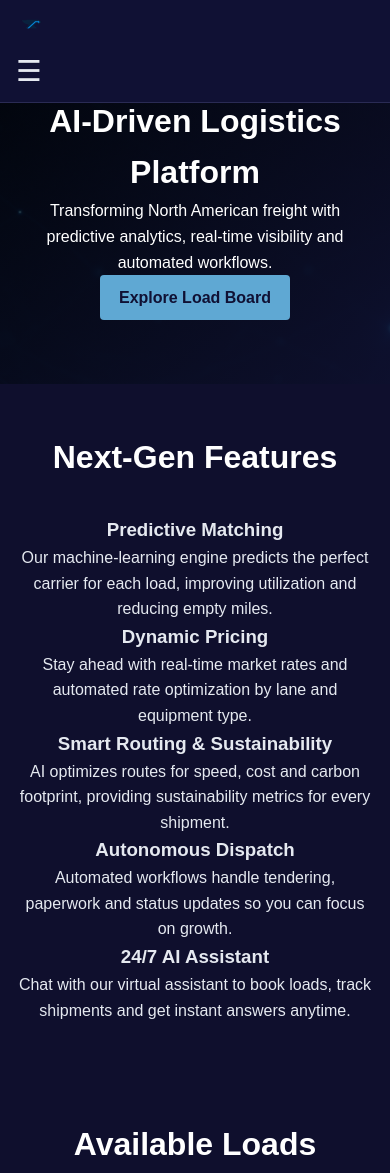
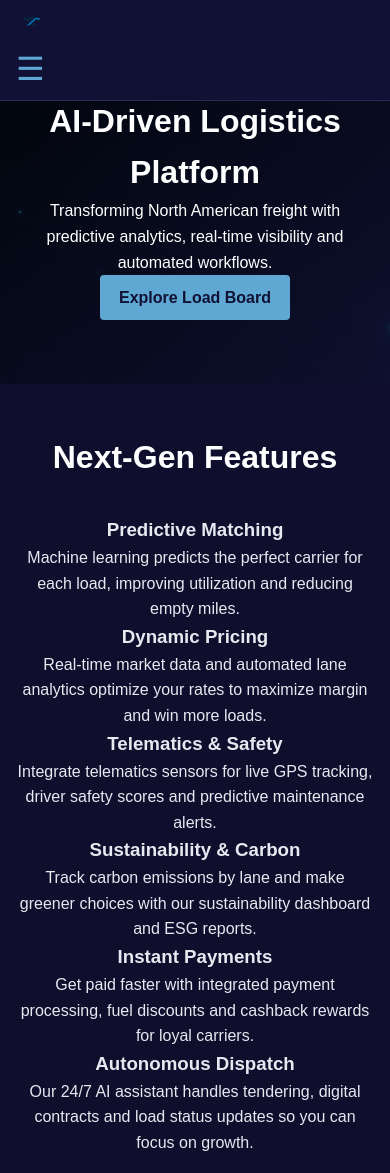
Before and after one commit to keelan910/Black-Forge-Logistics, a website: page index.html in a window 390 px wide. Shown: the top 1173 px of the page. Drawn offline with Linux system fonts and the light colour scheme.

Commit message:
Revamp UI: smaller header, menu, centered content; updated features & subscription form.
Refined navigation with dropdown menu and smaller header, centered all content. Updated features list and pricing to showcase AI capabilities, sustainability, payments, telematics, and carbon tracking. Added subscription form for carriers to collect necessary information before payment. Enhanced mobile responsiveness and ensured links direct to the correct pages.

```diff
--- a/index.html
+++ b/index.html
@@ -13,15 +13,15 @@
       <a href="index.html" class="nav-logo"><img src="logo.png" alt="Black Forge Logistics Logo"></a>
       <div class="menu-toggle" onclick="toggleMenu()">&#9776;</div>
       <ul class="nav-links">
-        <li><a href="#features">Features</a></li>
-        <li><a href="#loads">Load Board</a></li>
-        <li><a href="#why">Why Us</a></li>
-        <li><a href="#pricing">Pricing</a></li>
+        <li><a href="index.html#features">Features</a></li>
+        <li><a href="index.html#loads">Load Board</a></li>
+        <li><a href="index.html#why">Why Us</a></li>
+        <li><a href="index.html#pricing">Pricing</a></li>
         <li><a href="shipper.html">Shippers</a></li>
         <li><a href="carrier.html">Carriers</a></li>
         <li><a href="ai.html">AI Strategy</a></li>
         <li><a href="faq.html">FAQ</a></li>
-        <li><a href="#contact">Contact</a></li>
+        <li><a href="index.html#contact">Contact</a></li>
       </ul>
     </div>
   </nav>
@@ -36,25 +36,35 @@
   <section id="features" class="features-section">
     <h2>Next‑Gen Features</h2>
     <div class="feature-grid">
+      <!-- Predictive matching uses AI to pair loads with carriers for maximum efficiency. -->
       <div class="feature-card">
         <h3>Predictive Matching</h3>
-        <p>Our machine‑learning engine predicts the perfect carrier for each load, improving utilization and reducing empty miles.</p>
+        <p>Machine learning predicts the perfect carrier for each load, improving utilization and reducing empty miles.</p>
       </div>
+      <!-- Dynamic pricing adjusts rates in real time based on supply, demand and lane performance. -->
       <div class="feature-card">
         <h3>Dynamic Pricing</h3>
-        <p>Stay ahead with real‑time market rates and automated rate optimization by lane and equipment type.</p>
+        <p>Real‑time market data and automated lane analytics optimize your rates to maximize margin and win more loads.</p>
       </div>
+      <!-- Telematics integration pulls live data from trucks to monitor location, safety and maintenance. -->
       <div class="feature-card">
-        <h3>Smart Routing & Sustainability</h3>
-        <p>AI optimizes routes for speed, cost and carbon footprint, providing sustainability metrics for every shipment.</p>
+        <h3>Telematics & Safety</h3>
+        <p>Integrate telematics sensors for live GPS tracking, driver safety scores and predictive maintenance alerts.</p>
       </div>
+      <!-- Carbon tracking gives customers insights into their environmental impact. -->
+      <div class="feature-card">
+        <h3>Sustainability & Carbon</h3>
+        <p>Track carbon emissions by lane and make greener choices with our sustainability dashboard and ESG reports.</p>
+      </div>
+      <!-- Integrated payment solutions accelerate payouts and simplify billing. -->
+      <div class="feature-card">
+        <h3>Instant Payments</h3>
+        <p>Get paid faster with integrated payment processing, fuel discounts and cashback rewards for loyal carriers.</p>
+      </div>
+      <!-- Autonomous dispatch and virtual assistants eliminate paperwork and phone calls. -->
       <div class="feature-card">
         <h3>Autonomous Dispatch</h3>
-        <p>Automated workflows handle tendering, paperwork and status updates so you can focus on growth.</p>
-      </div>
-      <div class="feature-card">
-        <h3>24/7 AI Assistant</h3>
-        <p>Chat with our virtual assistant to book loads, track shipments and get instant answers anytime.</p>
+        <p>Our 24/7 AI assistant handles tendering, digital contracts and load status updates so you can focus on growth.</p>
       </div>
     </div>
   </section>
@@ -102,7 +112,8 @@
           <li>Real‑time tracking & sustainability scores</li>
           <li>Email support</li>
         </ul>
-        <a href="https://buy.stripe.com/test_basic" class="btn">Subscribe Basic</a>
+        <!-- Redirect to carrier page subscription form instead of direct payment -->
+        <a href="carrier.html#subscribe" class="btn">Subscribe Basic</a>
       </div>
       <div class="pricing-card">
         <h3>Pro</h3>
@@ -116,7 +127,8 @@
           <li>Dedicated dispatcher & support</li>
           <li>Digital document management</li>
         </ul>
-        <a href="https://buy.stripe.com/test_pro" class="btn">Subscribe Pro</a>
+        <!-- Redirect to carrier page subscription form instead of direct payment -->
+        <a href="carrier.html#subscribe" class="btn">Subscribe Pro</a>
       </div>
       <div class="pricing-card">
         <h3>Enterprise</h3>
--- a/style.css
+++ b/style.css
@@ -24,11 +24,13 @@
       border-bottom: 1px solid #2a2b54;
     }
 
+/* Container for nav contents. Smaller padding for sleeker header */
 .nav-container {
   display: flex;
   justify-content: space-between;
   align-items: center;
-      padding: 0.75rem 1.5rem;
+  /* Reduce padding for a sleeker, smaller header */
+  padding: 0.3rem 1rem;
   max-width: 1200px;
   margin: 0 auto;
 }
@@ -48,6 +50,14 @@
       text-decoration: none;
       font-weight: 600;
       transition: color 0.3s;
+    }
+
+/* Menu toggle icon for mobile nav (three bars) */
+.menu-toggle {
+  display: none;
+  font-size: 1.8rem;
+  cursor: pointer;
+  color: #e5e9f0;
 }
 
     .nav-links a:hover {
@@ -421,10 +431,11 @@
     }
 
 /* Dropdown Menu Toggle */
+/* Hamburger icon for mobile menu (three bars) */
 .menu-toggle {
   display: none;
-  font-size: 1.5rem;
-  color: #e5fad3;
+  font-size: 2rem;
+  color: #5fa8d3;
   cursor: pointer;
 }
 
@@ -490,32 +501,26 @@
   .nav-container {
     flex-wrap: wrap;
   }
-}
-
-/* Custom overrides */
-.nav-container {
-  padding: 0.5rem 1rem;
-}
-.menu-toggle {
-  display: none;
-  font-size: 1.8rem;
-  cursor: pointer;
-  color: #e5e9f0;
-}
-@media (max-width: 768px) {
+  /* Show menu toggle on small screens */
   .menu-toggle {
     display: block;
   }
 }
+
+/* Center content sections */
 .features-section, .loads-section, .advantages-section,
 .pricing-section, .contact-section, .faq-section {
   max-width: 900px;
   margin: 0 auto;
   text-align: center;
 }
+
+/* Center text for cards and grids */
 .feature-grid, .pricing-grid, .adv-list {
   justify-content: center;
 }
+
+/* Adjust hero text alignment */
 .hero-section .hero-overlay {
   text-align: center;
 }
```
Also changed, not shown: carrier.html (+4 -2 lines). Lines whose indentation alone changed are shown as unchanged.
